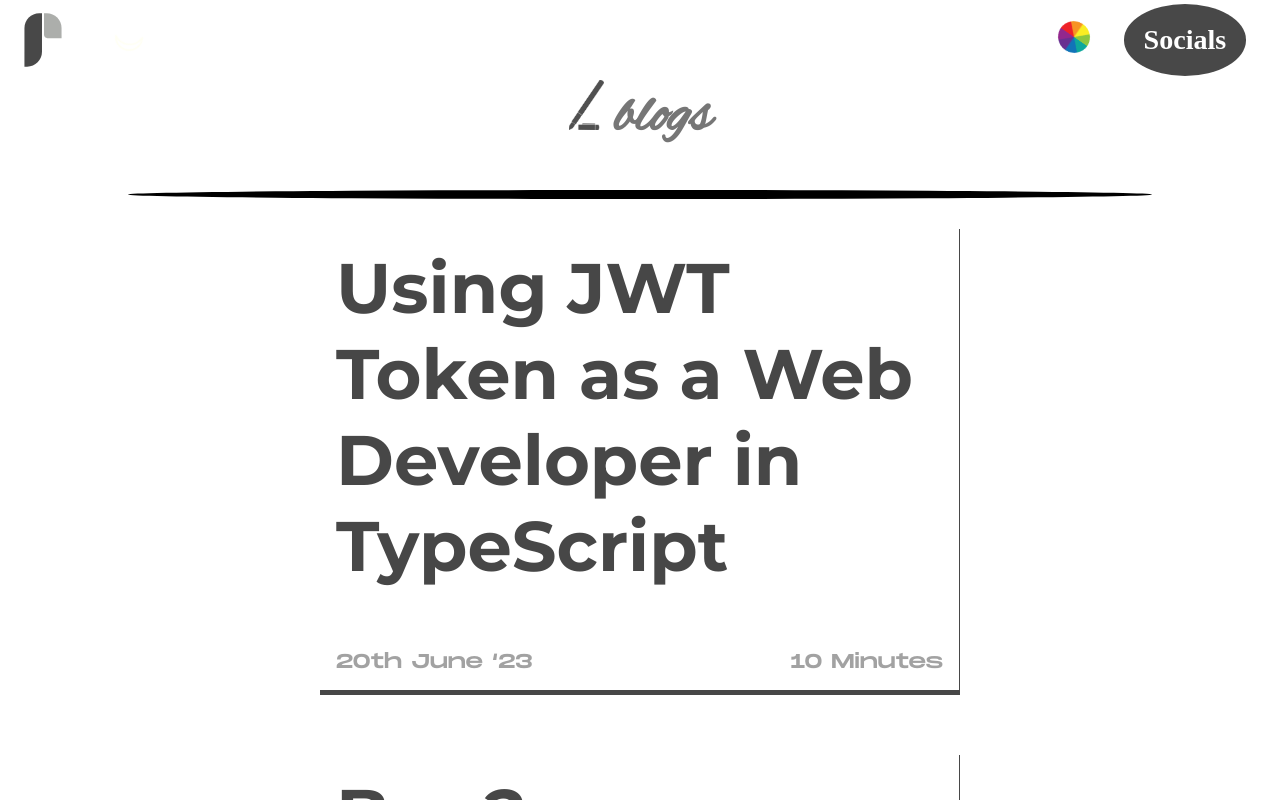
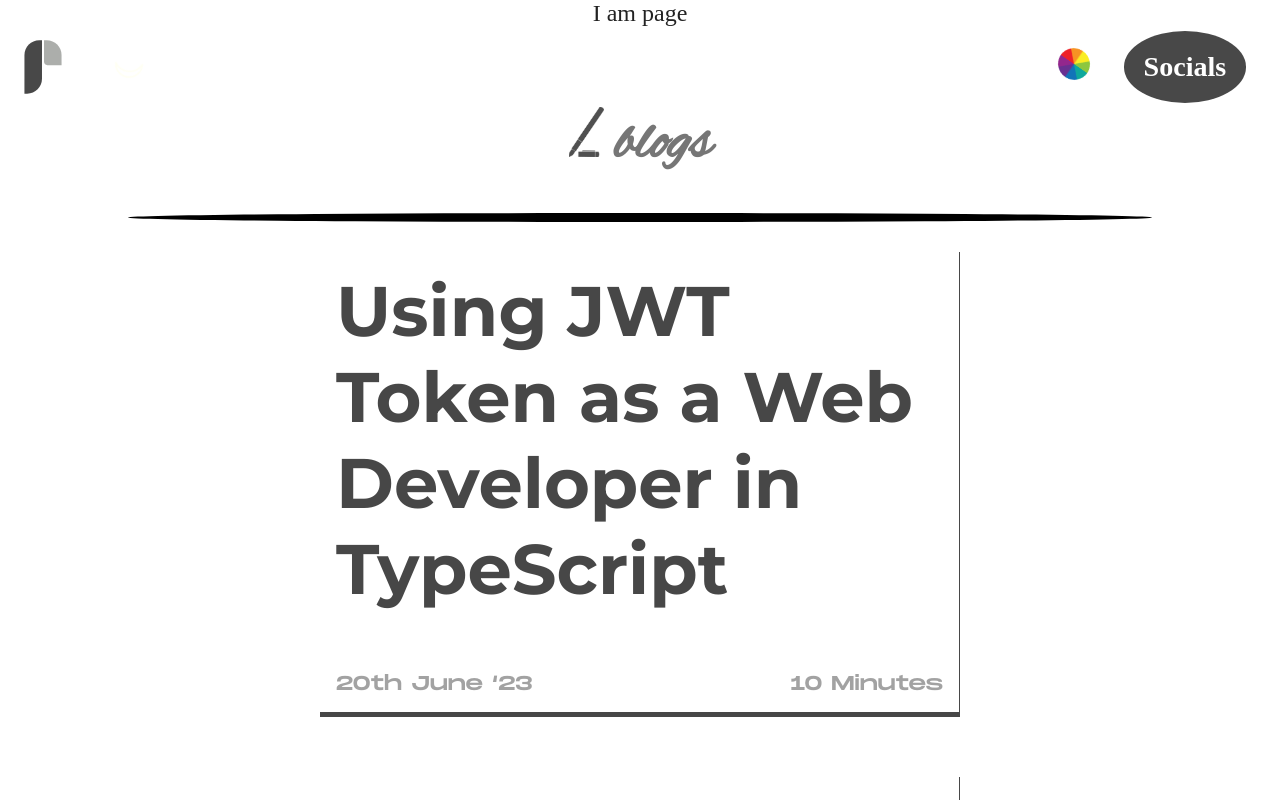
Before and after one commit to prajyot-pawar/portify, a React (Vite) app: page /blogs in a window 1280 px wide. Built offline with nearby package versions, Linux system fonts and the light colour scheme; a web font is replaced by a local one.

Commit message:
blogsection page changed

```diff
--- a/src/pages/BlogSectionPage/BlogSectionPage.tsx
+++ b/src/pages/BlogSectionPage/BlogSectionPage.tsx
@@ -179,7 +179,7 @@ else
   return (
     <div className={divStyles}  ref={mouseCircleRef}>
       {/* <div className='light'></div> */}
-    <div style={pageStyle}>
+    <div style={pageStyle}>      I am page
     {/* <div id='light'></div> */}
       <div style={navbarstyle}>
         <div className={styles.left_nav}>
```
